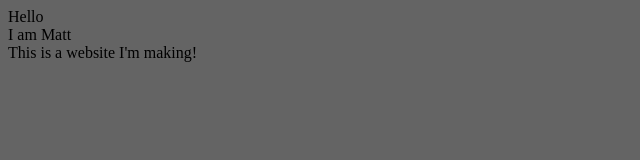
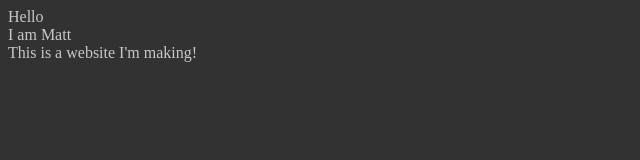
Before and after one commit to mattscientis/mattscientis.github.io, a plain HTML site: page index.html in a window 1280 px wide. Shown: the whole page, without its empty margins (0-640 px from the left). Drawn offline with Linux system fonts and the light colour scheme.

Commit message:
Formatting

```diff
--- a/index.html
+++ b/index.html
@@ -5,10 +5,10 @@
  Soon I'll borrow the book that taught me what little coding knowledge I have back from the library
  But as of now I'm running on hopes and dreams
 -->
-<body style="background-color: rgb(100, 100, 100);" >
-
-    <div> Hello </div>
-    <div> I am Matt </div>
-    <div> This is a website I'm making! </div>
-
+<body style="background-color: rgb(50, 50, 50);" >
+    <p style="color: rgb(200, 200, 200);" >
+        Hello <br>
+        I am Matt <br>
+        This is a website I'm making! <br>
+    </p>
 </body>
```
